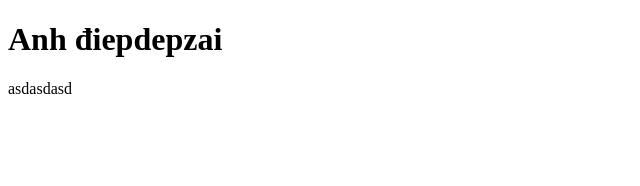
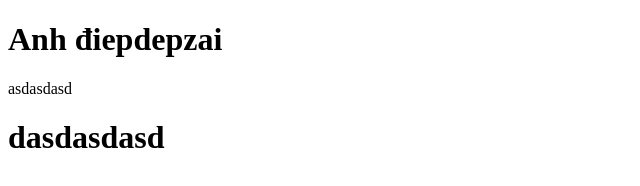
Before and after one commit to HoangAnhVIE/TTS2, a plain HTML site: page index.html in a window 1280 px wide. Shown: the whole page, without its empty margins (0-640 px from the left). Drawn offline with Linux system fonts and the light colour scheme.

Commit message:
Update index.html

```diff
--- a/index.html
+++ b/index.html
@@ -9,5 +9,6 @@
 <body>
     <h1>Anh điepdepzai</h1>
     <p>asdasdasd</p>
+    <H1>dasdasdasd</H1>
 </body>
 </html>
```
